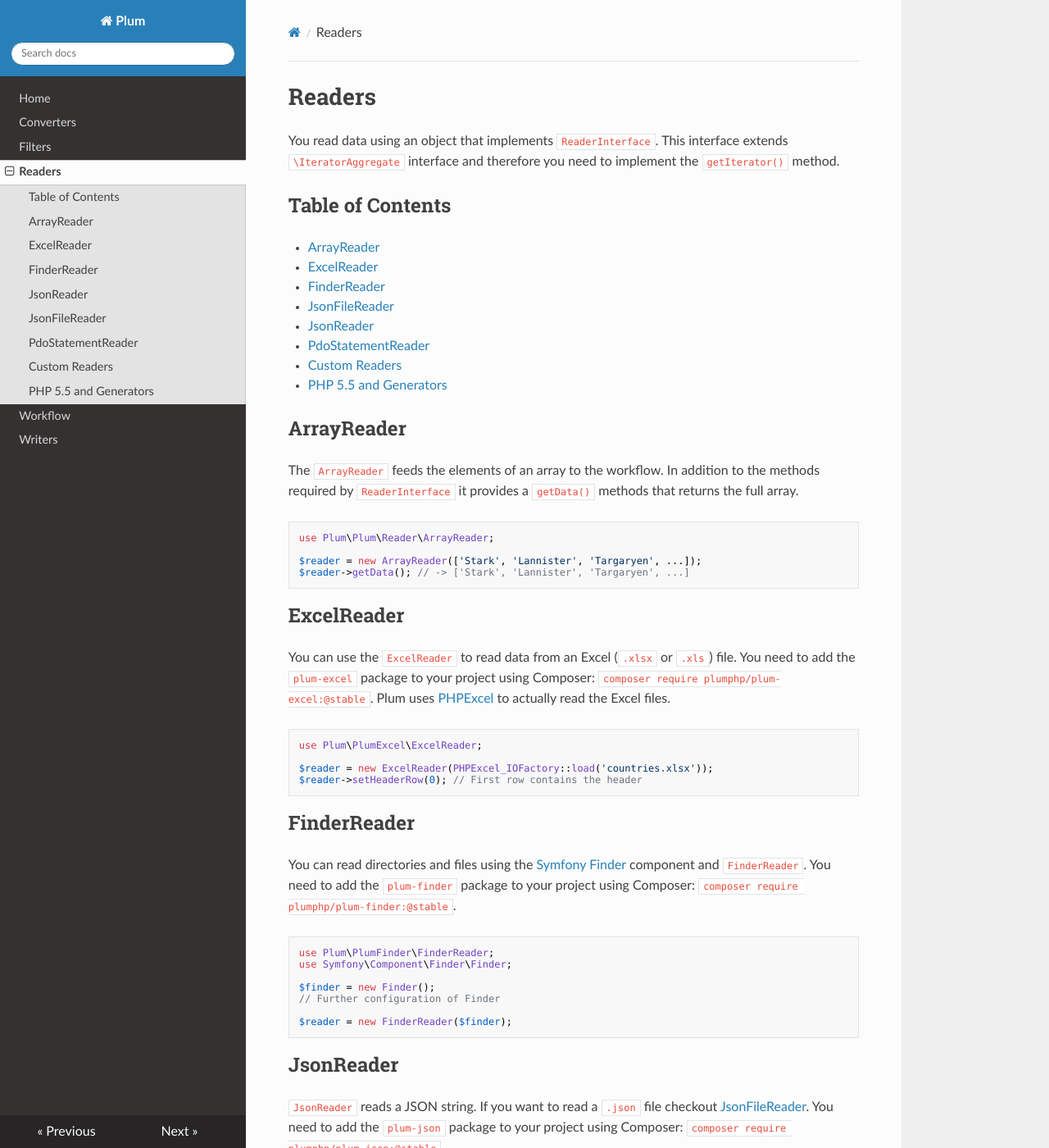
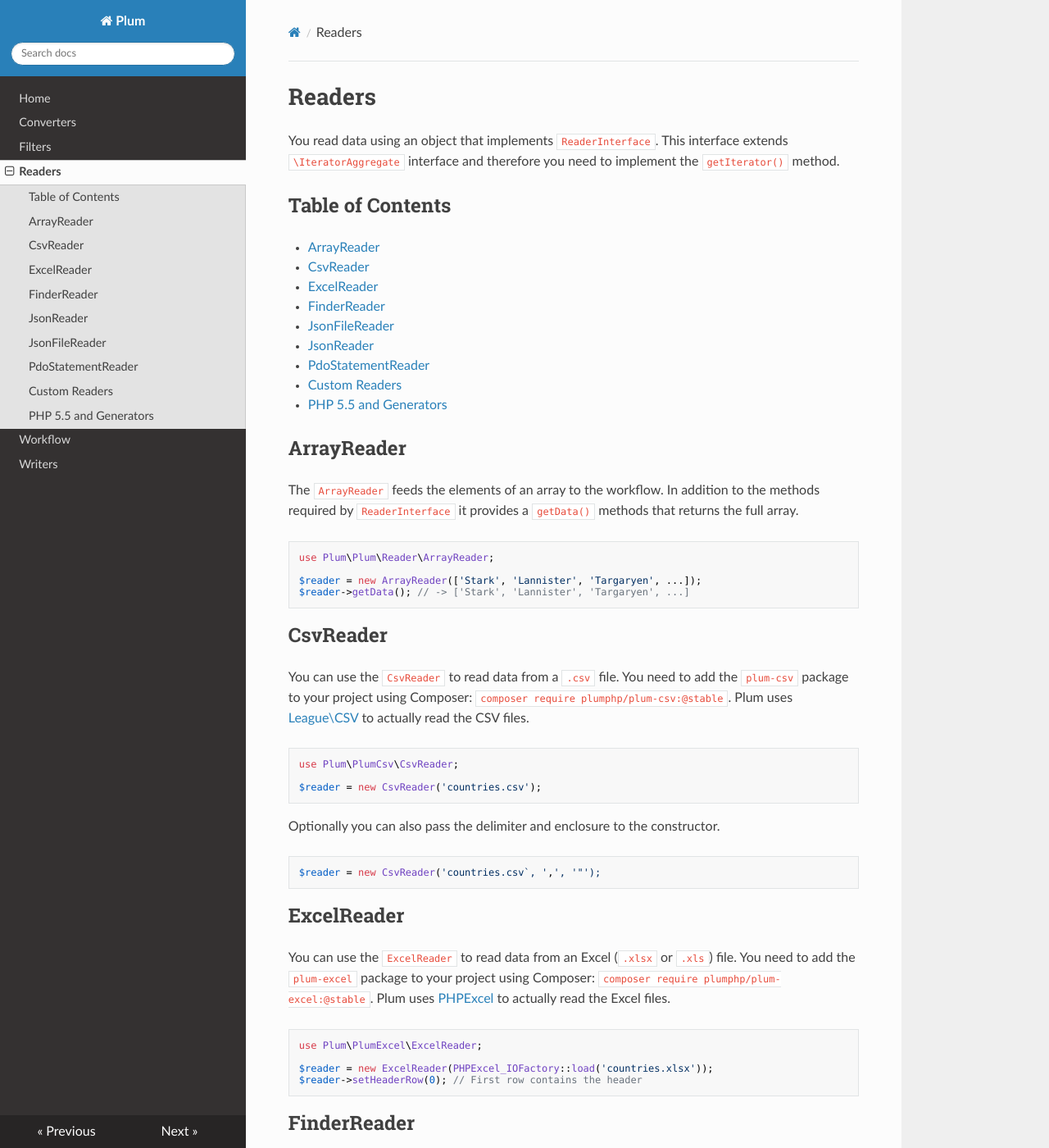
Before and after one commit to plumphp/plum, an MkDocs documentation site: the page built from docs/readers.md, in a window 1280 px wide and 1400 px high. Shown: the whole window at 82% size. Built offline with MkDocs 1.6.1, drawn with Linux system fonts in a browser that asks for light colours; nearby versions of some CDN libraries.

Commit message:
Add docs for CsvReader

````diff
--- a/docs/readers.md
+++ b/docs/readers.md
@@ -9,6 +9,7 @@ Table of Contents
 -----------------
 
 - [ArrayReader](#arrayreader)
+- [CsvReader](#csvreader)
 - [ExcelReader](#excelreader)
 - [FinderReader](#finderreader)
 - [JsonFileReader](#jsonfilereader)
@@ -29,6 +30,26 @@ use Plum\Plum\Reader\ArrayReader;
 
 $reader = new ArrayReader(['Stark', 'Lannister', 'Targaryen', ...]);
 $reader->getData(); // -> ['Stark', 'Lannister', 'Targaryen', ...]
+```
+
+
+CsvReader
+---------
+
+You can use the `CsvReader` to read data from a `.csv` file. You need to add the `plum-csv`
+package to your project using Composer: `composer require plumphp/plum-csv:@stable`. Plum uses
+[League\CSV](https://github.com/thephpleague/csv) to actually read the CSV files.
+
+```php
+use Plum\PlumCsv\CsvReader;
+
+$reader = new CsvReader('countries.csv');
+```
+
+Optionally you can also pass the delimiter and enclosure to the constructor.
+
+```php
+$reader = new CsvReader('countries.csv`, ',', '"');
 ```
 
 
````
